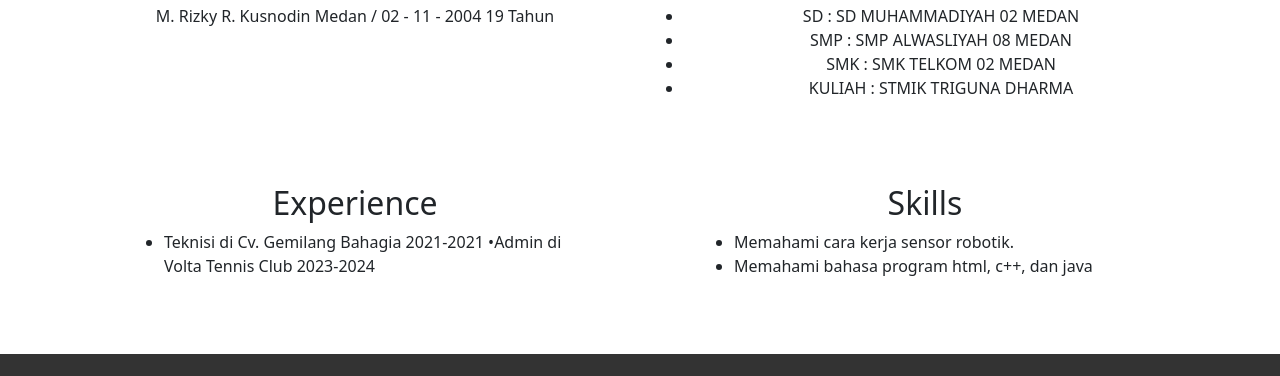
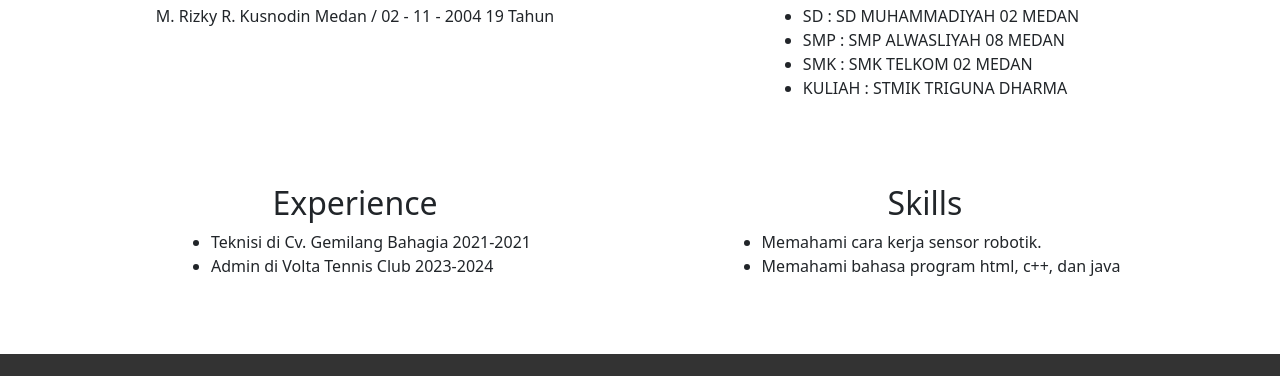
Before and after one commit to rizky0211/portfolio, a plain HTML site: page index.html in a window 1280 px wide. Shown: the part 572-948 px from the top of the page. Drawn offline with nearby package versions, Linux system fonts and the light colour scheme.

Commit message:
modified styles

```diff
--- a/index.html
+++ b/index.html
@@ -109,10 +109,10 @@
           />
         </div>
       </section>
-      <div class="container text-center">
+      <div class="container ">
         <div class="row mt-5">
           <section
-            class="col"
+            class="col text-center"
             id="identity"
           >
             <h2>Identity</h2>
@@ -122,13 +122,15 @@
             class="col"
             id="education"
           >
-            <h2>Education</h2>
+            <h2 class="text-center">Education</h2>
+            <div class="box-list">
               <ul>
                 <li>SD : SD MUHAMMADIYAH 02 MEDAN </li>
                 <li>SMP : SMP ALWASLIYAH 08 MEDAN</li>
                 <li>SMK : SMK TELKOM 02 MEDAN</li>
                 <li>KULIAH : STMIK TRIGUNA DHARMA</li>
               </ul>
+            </div>
           </section>
         </div>
       </div>
@@ -141,10 +143,8 @@
             <h2 class="text-center">Experience</h2>
             <div class="box-list">
               <ul>
-                <li
-                  >Teknisi di Cv. Gemilang Bahagia 2021-2021 •Admin di Volta
-                  Tennis Club 2023-2024</li
-                >
+                <li>Teknisi di Cv. Gemilang Bahagia 2021-2021 </li>
+                <li>Admin di Volta Tennis Club 2023-2024</li>
               </ul>
             </div>
           </section>
--- a/styles.css
+++ b/styles.css
@@ -53,5 +53,8 @@ button:hover {
 
 .box-list {
   margin: 0 auto;
-  padding: 0 50px;
+  display: flex;
+  justify-content: center;
+  align-items: center;
+  /* padding: 0 120px; */
 }
```
Lines whose indentation alone changed are shown as unchanged.
